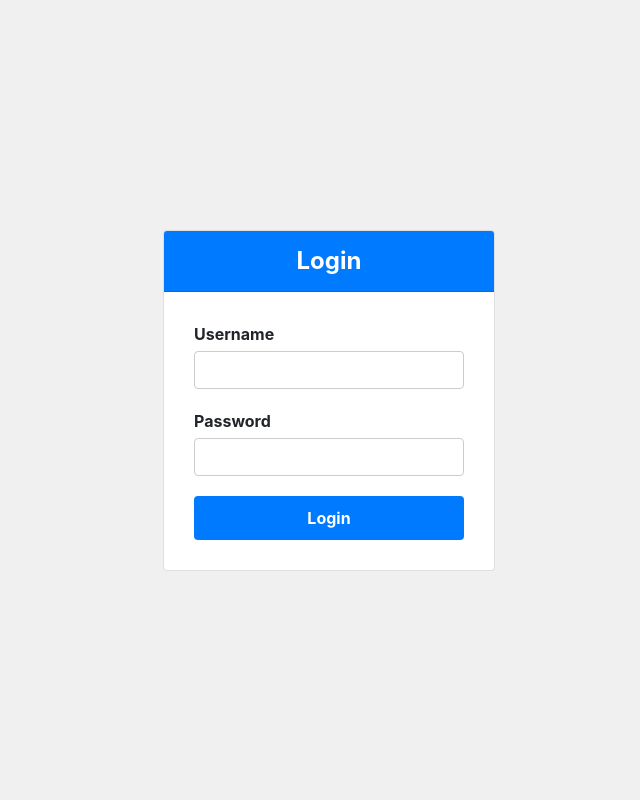
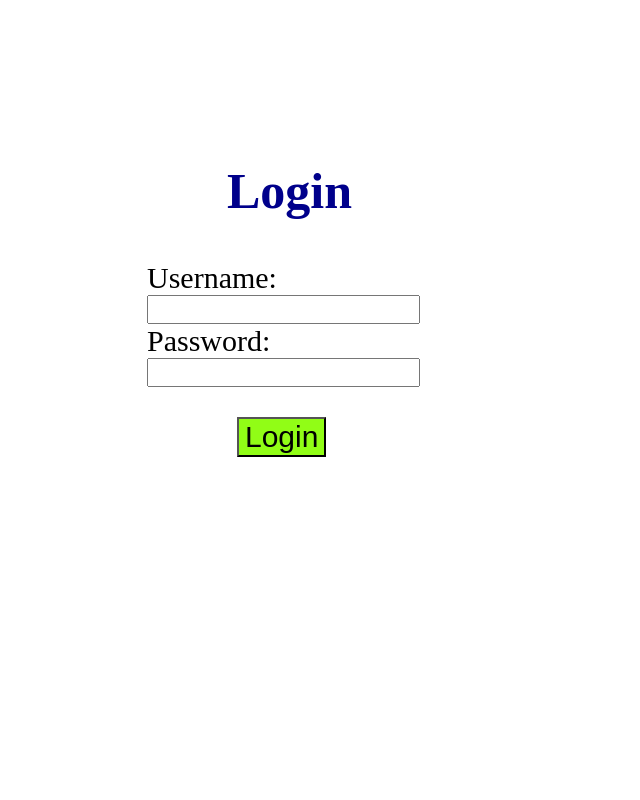
Before and after one commit to huso987/Chatbot_Django, a Django app: template chatpot/templates/login.html in a window 1280 px wide. Shown: the whole page, without its empty margins (311-951 px from the left). Run offline with Django 4.2, Linux system fonts and the light colour scheme; the template is opened without the code that fills it, so the values that code supplies are empty; some libraries are stand-ins or nearby versions.

Commit message:
login ekranı

```diff
--- a/chatpot/chatbot/urls.py
+++ b/chatpot/chatbot/urls.py
@@ -2,5 +2,7 @@ from django.urls import path
 from . import views
 
 urlpatterns = [
-     path('', views.chatbot, name='chatbot')
+     path('', views.chatbot),
+     path('login/', views.login),
+
 ]
--- a/chatpot/chatbot/views.py
+++ b/chatpot/chatbot/views.py
@@ -25,3 +25,6 @@ def chatbot(request):
         return JsonResponse({ 'message': message, 'response': response})
 
     return render(request, 'chatbot.html')
+
+def login(request):
+    return render(request, 'login.html')
--- a/chatpot/templates/login.html
+++ b/chatpot/templates/login.html
@@ -1,94 +1,23 @@
-{% extends 'base.html' %}
+<!DOCTYPE html>
+<html lang="en">
+<head>
+    <meta charset="UTF-8">
+    <title>Login</title>
+</head>
+<body>
 
-{% block title %}Login{% endblock %}
+    <div style="width: 300px;position: relative;left: 450px;top: 120px;">
+        <h2 style="position: relative;left: 80px;color: darkblue;font-size: 50px;">Login</h2>
+    <form method="post">
 
-{% block styles %}
-<style>
-  body {
-    background-color: #f0f0f0;
-  }
-  .login-container {
-    display: flex;
-    justify-content: center;
-    align-items: center;
-    height: 100vh;
-  }
-  .card {
-    max-width: 400px;
-  }
-  .card-header {
-    background-color: #007bff;
-    color: white;
-    font-size: 24px;
-    font-weight: bold;
-    text-align: center;
-  }
-  .card-body {
-    padding: 30px;
-  }
-  .form-group {
-    margin-bottom: 20px;
-  }
-  label {
-    font-weight: bold;
-    display: block;
-    margin-bottom: 5px;
-  }
-  input[type=text], input[type=password] {
-    border-radius: 4px;
-    border: 1px solid #ccc;
-    padding: 10px;
-    font-size: 16px;
-    width: 100%;
-    box-sizing: border-box;
-    margin-bottom: 10px;
-  }
-  button[type=submit] {
-    background-color: #007bff;
-    color: white;
-    font-size: 16px;
-    font-weight: bold;
-    padding: 10px 20px;
-    border: none;
-    border-radius: 4px;
-    cursor: pointer;
-    width: 100%;
-  }
-  button[type=submit]:hover {
-    background-color: #0062cc;
-  }
-  .alert-danger {
-    background-color: #f8d7da;
-    color: #721c24;
-    padding: 10px;
-    margin-bottom: 20px;
-    border: 1px solid #f5c6cb;
-    border-radius: 4px;
-  }
-</style>
-{% endblock %}
+        <label style="font-size: 30px;" for="username">Username:</label>
+        <input  style="font-size: 20px;" type="text" name="username" id="username" required><br>
 
-{% block content %}
-<div class="login-container">
-  <div class="card">
-    <div class="card-header">Login</div>
-    <div class="card-body">
-      {% if error_message %}
-        <div class="alert alert-danger" role="alert">{{ error_message }}</div>
-      {% endif %}
-      <form method="post">
-        {% csrf_token %}
-        <div class="form-group">
-          <label for="username">Username</label>
-          <input type="text" class="form-control" id="username" name="username" required>
-        </div>
-        <div class="form-group">
-          <label for="password">Password</label>
-          <input type="password" class="form-control" id="password" name="password" required>
-        </div>
-        <button type="submit">Login</button>
-      </form>
+        <label style="font-size: 30px;" for="password">Password:</label>
+        <input style="font-size: 20px;" type="password" name="password" id="password" required><br>
+
+        <input style="font-size: 30px; background-color: rgb(145, 253, 22);position: relative;top: 30px;left: 90px;" type="submit" value="Login">
+    </form>
     </div>
-  </div>
-</div>
-{% endblock %}
+</body>
+</html>
```
